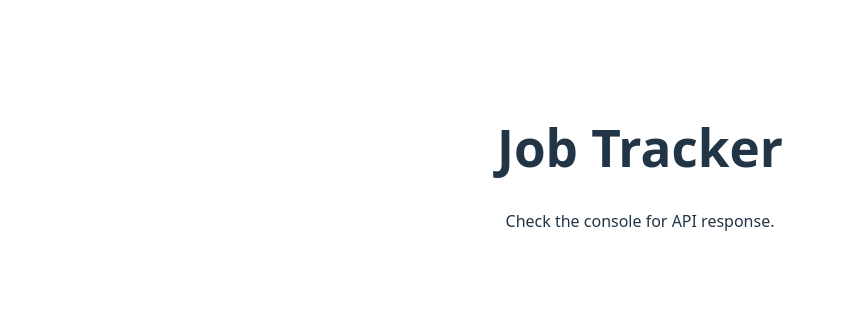
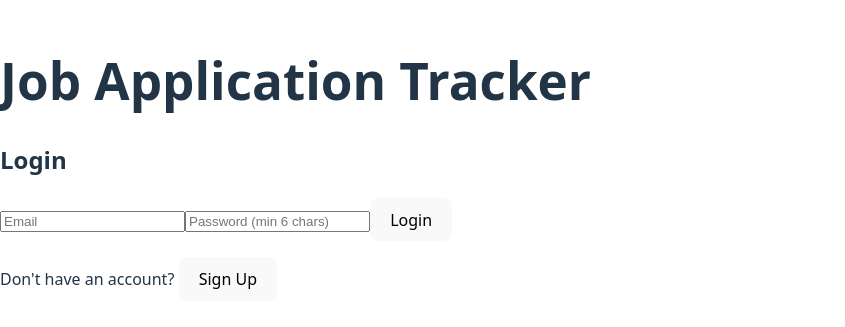
Before and after one commit to WRamin/Ai-Job-Tracker, a React (Vite) app in the folder client/: page / in a window 1280 px wide. Shown: the part 233-560 px from the top of the page, without its empty margins (0-845 px from the left). Built offline with nearby package versions, Linux system fonts and the light colour scheme.

Commit message:
worked on UI and some back and front end work

```diff
--- a/client/package.json
+++ b/client/package.json
@@ -10,6 +10,7 @@
     "preview": "vite preview"
   },
   "dependencies": {
+    "@supabase/supabase-js": "^2.49.9",
     "axios": "^1.9.0",
     "react": "^19.1.0",
     "react-dom": "^19.1.0",
--- a/client/src/App.tsx
+++ b/client/src/App.tsx
@@ -1,53 +1,45 @@
-import { useState } from 'react'
-import reactLogo from './assets/react.svg'
-import viteLogo from '/vite.svg'
-import './App.css'
-import { useEffect } from 'react';
-import API from './services/api';
-
-/* function App() {
-  const [count, setCount] = useState(0)
-
-  return (
-    <>
-      <div>
-        <a href="https://vite.dev" target="_blank">
-          <img src={viteLogo} className="logo" alt="Vite logo" />
-        </a>
-        <a href="https://react.dev" target="_blank">
-          <img src={reactLogo} className="logo react" alt="React logo" />
-        </a>
-      </div>
-      <h1>Vite + React</h1>
-      <div className="card">
-        <button onClick={() => setCount((count) => count + 1)}>
-          count is {count}
-        </button>
-        <p>
-          Edit <code>src/App.tsx</code> and save to test HMR
-        </p>
-      </div>
-      <p className="read-the-docs">
-        Click on the Vite and React logos to learn more
-      </p>
-    </>
-  )
-} */
-
+import { useEffect, useState } from 'react';
+import { supabase } from './supabaseClient';
+import React from 'react';
+import Auth from './components/Auth';
 
 function App() {
+  const [session, setSession] = useState<any>(null);
+
   useEffect(() => {
-    API.get('/')
-      .then((res) => console.log(res.data))
-      .catch((err) => console.error('API call failed:', err));
+    const getSession = async () => {
+      const { data, error } = await supabase.auth.getSession();
+      if (data?.session) setSession(data.session);
+    };
+    getSession();
+
+    const { data: listener } = supabase.auth.onAuthStateChange((_event, session) => {
+      setSession(session);
+    });
+
+    return () => {
+      listener.subscription.unsubscribe();
+    };
   }, []);
+
+  const handleLogout = async () => {
+    await supabase.auth.signOut();
+    setSession(null);
+  };
 
   return (
     <div>
-      <h1>Job Tracker</h1>
-      <p>Check the console for API response.</p>
+      <h1>Job Application Tracker</h1>
+      {session ? (
+        <div>
+          <p>You're logged in.</p>
+          <button onClick={handleLogout}>Logout</button>
+        </div>
+      ) : (
+        <Auth />
+      )}
     </div>
   );
 }
 
-export default App
+export default App;
--- /dev/null
+++ b/client/src/components/auth.tsx
@@ -0,0 +1,73 @@
+// React hook to manage component state
+import { useState } from 'react';
+
+// Supabase client to interact with authentication
+import { supabase } from '../supabaseClient';
+
+// Functional component for authentication form
+export default function Auth() {
+  // Store the email entered by the user
+  const [email, setEmail] = useState('');
+  // Store the password entered by the user
+  const [password, setPassword] = useState('');
+  // Toggle between login and signup modes
+  const [isLogin, setIsLogin] = useState(true);
+  // Track any errors from Supabase
+  const [error, setError] = useState<string | null>(null);
+
+  // Function to handle login or signup
+  const handleAuth = async () => {
+    setError(null); // Clear any previous errors
+
+    // Call Supabase auth method depending on mode
+    const { error } = isLogin
+      ? await supabase.auth.signInWithPassword({ email, password }) // Login
+      : await supabase.auth.signUp({ email, password }); // Sign up
+
+    if (error) {
+      // Show error to user if something went wrong
+      setError(error.message);
+    } else {
+      // Alert success (can later replace with nicer toast/notification)
+      alert(isLogin ? 'Logged in!' : 'Signed up successfully!');
+    }
+  };
+
+  // Return the actual form UI
+  return (
+    <div className="auth-form">
+      {/* Title changes depending on login/signup */}
+      <h2>{isLogin ? 'Login' : 'Sign Up'}</h2>
+
+      {/* Email input */}
+      <input
+        type="email"
+        placeholder="Email"
+        value={email}
+        onChange={(e) => setEmail(e.target.value)}
+      />
+
+      {/* Password input */}
+      <input
+        type="password"
+        placeholder="Password (min 6 chars)"
+        value={password}
+        onChange={(e) => setPassword(e.target.value)}
+      />
+
+      {/* Display Supabase error if one exists */}
+      {error && <p style={{ color: 'red' }}>{error}</p>}
+
+      {/* Submit button (either login or signup) */}
+      <button onClick={handleAuth}>{isLogin ? 'Login' : 'Sign Up'}</button>
+
+      {/* Toggle link to switch between login/signup */}
+      <p>
+        {isLogin ? "Don't have an account?" : 'Already have an account?'}{' '}
+        <button onClick={() => setIsLogin(!isLogin)}>
+          {isLogin ? 'Sign Up' : 'Login'}
+        </button>
+      </p>
+    </div>
+  );
+}
--- /dev/null
+++ b/client/src/supabaseClient.ts
@@ -0,0 +1,7 @@
+import { createClient } from '@supabase/supabase-js';
+
+const supabaseUrl: string = 'https://xuuetjothuhnodhedyho.supabase.co';
+const supabaseKey: string = 'eyJhbGciOiJIUzI1NiIsInR5cCI6IkpXVCJ9.eyJpc3MiOiJzdXBhYmFzZSIsInJlZiI6Inh1dWV0am90aHVobm9kaGVkeWhvIiwicm9sZSI6ImFub24iLCJpYXQiOjE3NDg0OTI5ODUsImV4cCI6MjA2NDA2ODk4NX0.zSln8fqlZkSpQZCbxw7IGAAFYA1LqV-bijgVynOVAgs';
+
+// initialize supabase client
+export const supabase = createClient(supabaseUrl, supabaseKey);
```
Also changed, not shown: 1 other file (tests, documents, lock files or other folders).
